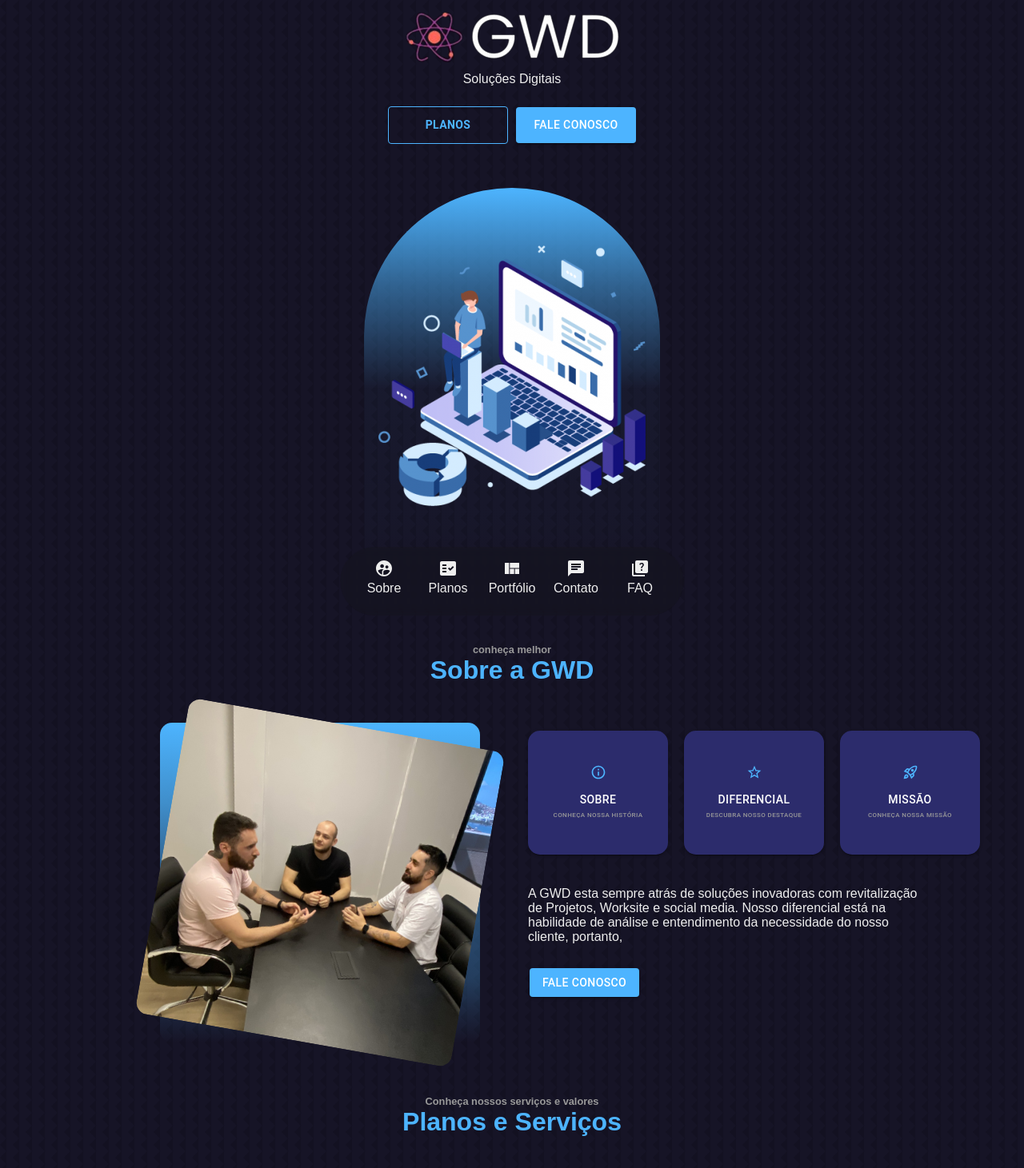
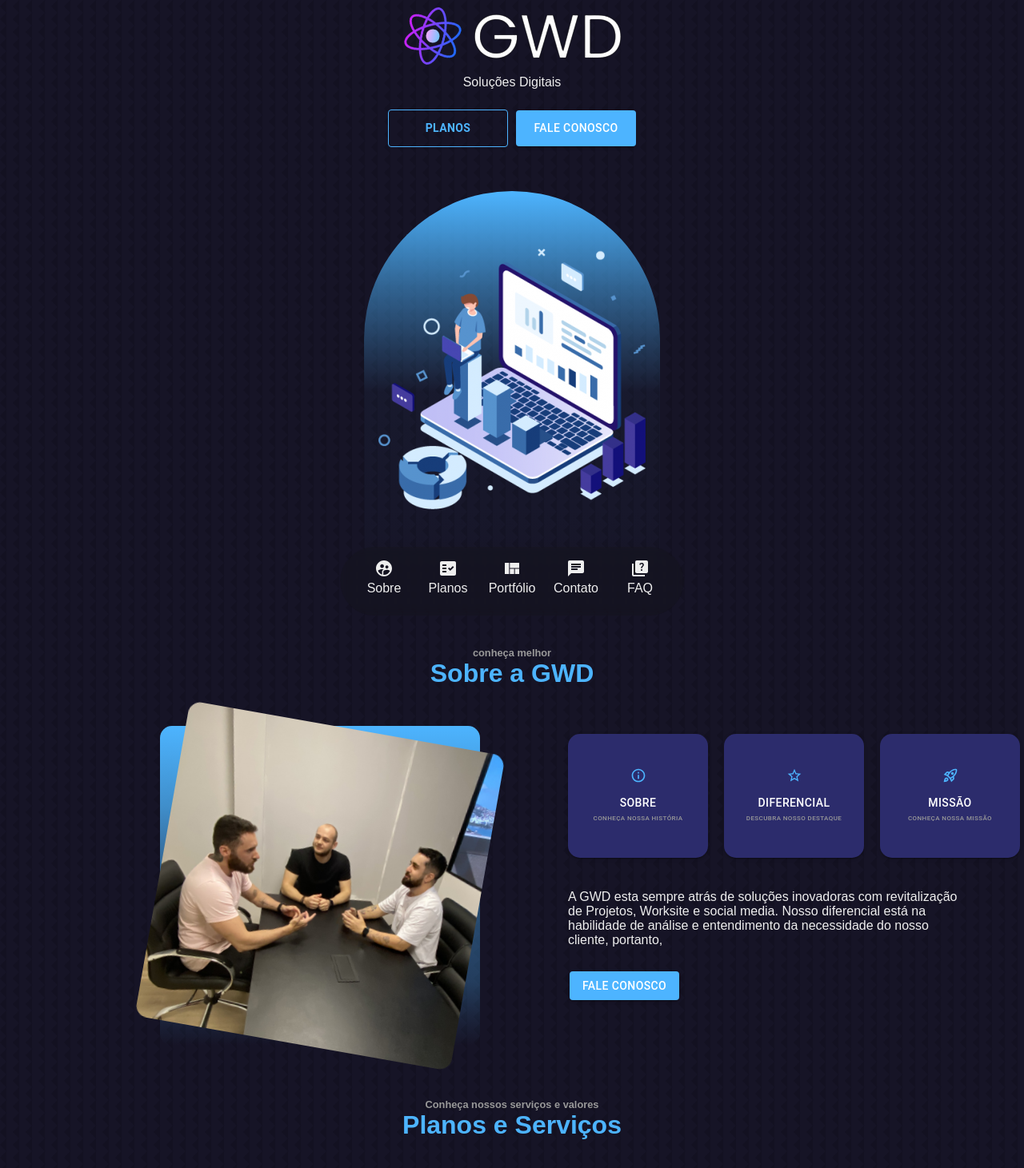
Before and after one commit to gustavo-lg/gwd-landingpage, a React (Create React App) app: page / in a window 1280 px wide. Shown: the top 1461 px of the page at 80% size. Built offline with nearby package versions, Linux system fonts and the light colour scheme; the HTML template or start-up script is replaced by a standard one.

Commit message:
changed logo to animate logo

```diff
--- a/src/components/About/About.module.scss
+++ b/src/components/About/About.module.scss
@@ -44,20 +44,15 @@
         background: linear-gradient(180deg, rgba(77, 180, 255, 1) 0%, rgba(77, 181, 255, 0.76) 25%, rgba(77, 181, 255, 0.384) 53%, rgba(77, 181, 255, 0.253) 80%, rgba(77, 181, 255, 0.115) 90%, rgba(77, 180, 255, 0) 100%);
         border-radius: 15px;
         place-self: center;
+        margin-right: 100px;
 
         @media (max-width: $desktop_xsm) {
             width: 200px;
             height: 200px;
             margin-bottom: 30px;
+            margin-right: 0px;
         }
 
-        @media (min-width: $desktop_xsm) and (max-width: $desktop_sm) {
-            margin-right: 50px;
-        }
-
-        @media (min-width: $desktop_sm) and (max-width: $desktop_md) {
-            margin-right: 50px;
-        }
     }
 
     &__teamImg {
--- a/src/components/Footer/Footer.module.scss
+++ b/src/components/Footer/Footer.module.scss
@@ -11,6 +11,27 @@
     background-color: $light-blue;
     min-height: 400px;
 
+    img:nth-child(1) {
+        width: 90px;
+    }
+
+
+    img:nth-child(1) {
+        animation-name: rotate;
+        animation-duration: 5s;
+        animation-iteration-count: infinite;
+        animation-timing-function: linear;
+
+    }
+
+    img:nth-child(1):after {
+        transform: rotate(-57deg);
+    }
+
+    img:nth-child(1):before {
+        transform: rotate(57deg);
+    }
+
     @media (max-width: $desktop_xsm) {
         padding: 20px $padding-horizontal-mobile;
     }
@@ -23,28 +44,32 @@
         padding: 20px $padding-horizontal-md;
     }
 
-    img{
+    img {
         @media (max-width: $desktop_xsm) {
             margin-left: -35px;
         }
     }
+
     &__logos {
         margin: 40px 0px !important;
     }
-    &__logo{
+
+    &__logo {
         margin: 10px;
         padding: 10px;
         background: $dark;
-       border-radius: 11px;
+        border-radius: 11px;
 
-       svg{
-        display: block;
-       }
+        svg {
+            display: block;
+        }
     }
-    &__logo > a > svg{
+
+    &__logo>a>svg {
         width: 25px;
         height: 25px;
     }
+
     ul {
         text-align: center;
         place-content: center;
@@ -56,9 +81,14 @@
         line-height: normal;
     }
 
-    &__copyright{
+    &__copyright {
         text-align: center;
     }
+}
 
+@keyframes rotate {
 
+    100% {
+        transform: rotate(360deg);
+    }
 }
--- a/src/components/Footer/Footer.tsx
+++ b/src/components/Footer/Footer.tsx
@@ -6,21 +6,24 @@ import { ReactComponent as Linkedin } from 'assets/footer/linkedin/logo.svg';
 export default function Footer() {
     return (
         <div className={styles.footer}>
-            <img src={require('assets/logo.png')} alt='logo' />
+            <div>
+                <img className={styles.header__logoIcon} src={require('assets/logoIcon.png')} alt='logo' />
+                <img src={require('assets/logoText.png')} alt='logo' />
+            </div>
             <ul className={styles.footer__logos}>
                 <li className={styles.footer__logo}>
                     <a href='https://www.facebook.com/GWDmarketing.digital'>
-                    <Facebook />
+                        <Facebook />
                     </a>
                 </li>
                 <li className={styles.footer__logo}>
-                <a href='https://www.instagram.com/gwdsolucoes/?hl=pt-br'>
-                    <Instagram />
+                    <a href='https://www.instagram.com/gwdsolucoes/?hl=pt-br'>
+                        <Instagram />
                     </a>
                 </li>
                 <li className={styles.footer__logo}>
-                <a href='https://www.linkedin.com/in/gwd-sites-1b3406200/'>
-                    <Linkedin />
+                    <a href='https://www.linkedin.com/in/gwd-sites-1b3406200/'>
+                        <Linkedin />
                     </a>
                 </li>
             </ul>
--- a/src/components/Header/Header.module.scss
+++ b/src/components/Header/Header.module.scss
@@ -42,7 +42,30 @@
             color: $white;
             text-align: center;
         }
+
+        img:nth-child(1) {
+            width: 90px;
+        }
+
+
+        img:nth-child(1) {
+            animation-name: rotate;
+            animation-duration: 5s;
+            animation-iteration-count: infinite;
+            animation-timing-function: linear;
+
+        }
+
+        img:nth-child(1):after {
+            transform: rotate(-57deg);
+        }
+
+        img:nth-child(1):before {
+            transform: rotate(57deg);
+        }
     }
+
+
 
     ul {
         text-align: center;
@@ -78,7 +101,8 @@
         border: 1px solid $light-blue  !important;
         color: $light-blue  !important;
         font-weight: 600 !important;
-        &:hover{
+
+        &:hover {
             color: $dark-blue  !important;
             border: 1px solid $dark-blue  !important;
         }
@@ -86,7 +110,8 @@
 
     &__btnContact {
         background-color: $light-blue  !important;
-        &:hover{
+
+        &:hover {
             background-color: $dark-blue  !important;
         }
     }
@@ -97,3 +122,10 @@
         padding: 10px;
     }
 }
+
+@keyframes rotate {
+
+    100% {
+        transform: rotate(360deg);
+    }
+}
--- a/src/components/Header/index.tsx
+++ b/src/components/Header/index.tsx
@@ -8,7 +8,10 @@ export default function Header() {
             <ul>
                 <li>
                     <div className={styles.header__logo}>
-                        <img src={require('assets/logo.png')} alt='logo' />
+                        <div>
+                            <img className={styles.header__logoIcon} src={require('assets/logoIcon.png')} alt='logo' />
+                            <img src={require('assets/logoText.png')} alt='logo' />
+                        </div>
                     </div>
                 </li>
                 <li className={styles.header__btns}>
```
Also changed, not shown: src/assets/logoIcon.png (added), src/assets/logoText.png (added).
